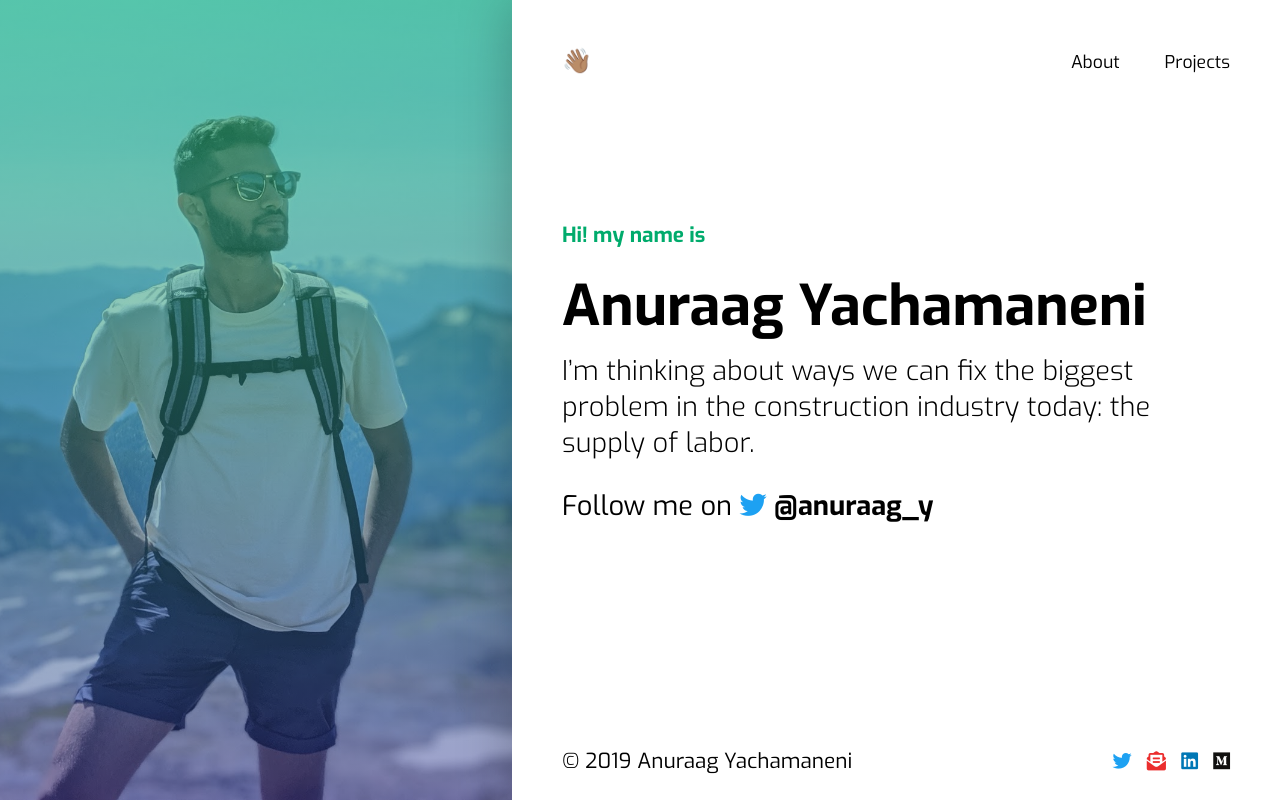
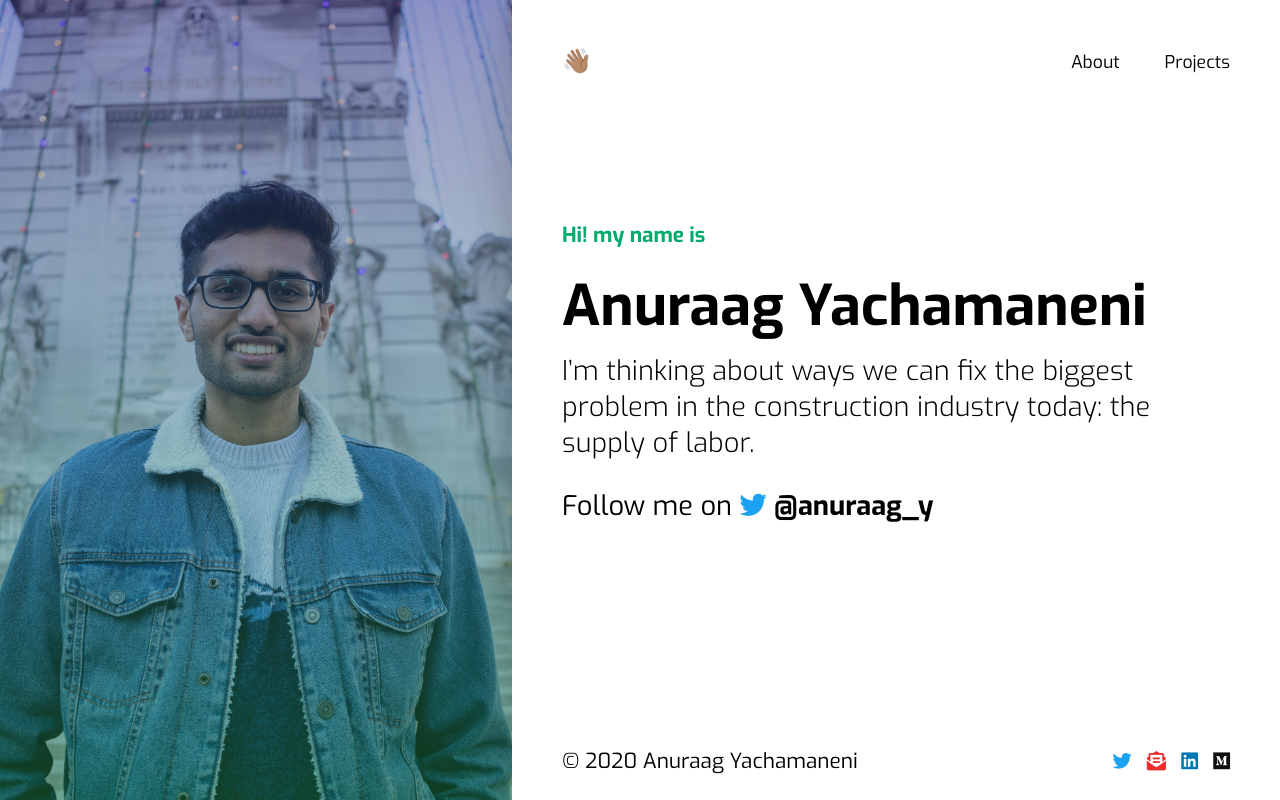
Before and after one commit to anuraagy/anuraagy.github.io, a PHP site: page / in a window 1280 px wide. Run offline with PHP 8.4, Linux system fonts and the light colour scheme; some libraries are stand-ins or nearby versions.

Commit message:
Update image

```diff
--- a/about.html
+++ b/about.html
@@ -79,7 +79,7 @@
          </p>
         </div>
         <div class="footer about-footer">
-            <div class="footer-name">© 2019 Anuraag Yachamaneni</div>
+            <div class="footer-name">© 2020 Anuraag Yachamaneni</div>
             <div class="footer-links">
               <a class="footer-link" href="https://twitter.com/anuraag_y"><i class="fab fa-twitter"></i> </a>
               <a class="footer-link" href="mailto:hello@anuraag.me"><i class="fa fa-envelope-open-text"></i> </a>
--- a/assets/css/styles.css
+++ b/assets/css/styles.css
@@ -14,7 +14,7 @@ a {
   width: 40%;
   display: inline-block;
   float: left;
-  background: linear-gradient(180deg, rgba(46, 204, 113, 0.59) 0%, rgba(46, 49, 146, 0.4661) 100%), url("../img/me2.jpg");
+  background: linear-gradient(0deg, rgba(46, 204, 113, 0.3) 0%, rgba(46, 49, 146, 0.4661) 100%), url("../img/me4.jpg");
   background-size: cover;
   height: 100vh;
   background-position: center center;
--- a/index.html
+++ b/index.html
@@ -74,7 +74,7 @@
           <p class="follow">Follow me on <i class="fab fa-twitter"></i> <strong><a href="https://twitter.com/anuraag_y">@anuraag_y</a></strong></p>
         </div>
         <div class="footer">
-            <div class="footer-name">© 2019 Anuraag Yachamaneni</div>
+            <div class="footer-name">© 2020 Anuraag Yachamaneni</div>
             <div class="footer-links">
               <a class="footer-link" href="https://twitter.com/anuraag_y"><i class="fab fa-twitter"></i> </a>
               <a class="footer-link" href="mailto:hello@anuraag.me"><i class="fa fa-envelope-open-text"></i> </a>
--- a/projects.html
+++ b/projects.html
@@ -81,7 +81,7 @@
          </div>
         </div>
         <div class="footer project-footer">
-            <div class="footer-name">© 2019 Anuraag Yachamaneni</div>
+            <div class="footer-name">© 2020 Anuraag Yachamaneni</div>
             <div class="footer-links">
               <a class="footer-link" href="https://twitter.com/anuraag_y"><i class="fab fa-twitter"></i> </a>
               <a class="footer-link" href="mailto:hello@anuraag.me"><i class="fa fa-envelope-open-text"></i> </a>
```
Also changed, not shown: assets/img/me4.jpg (added).
